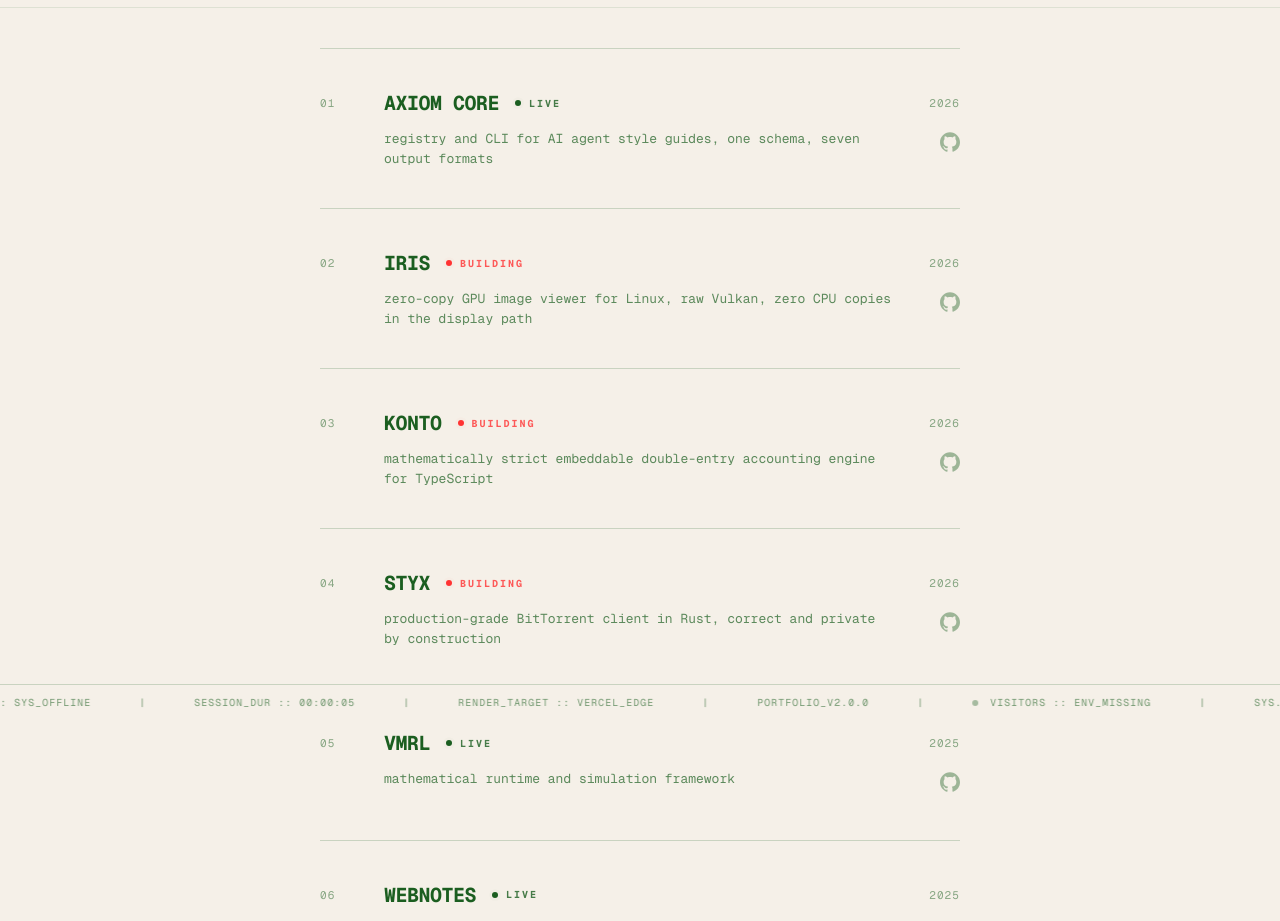
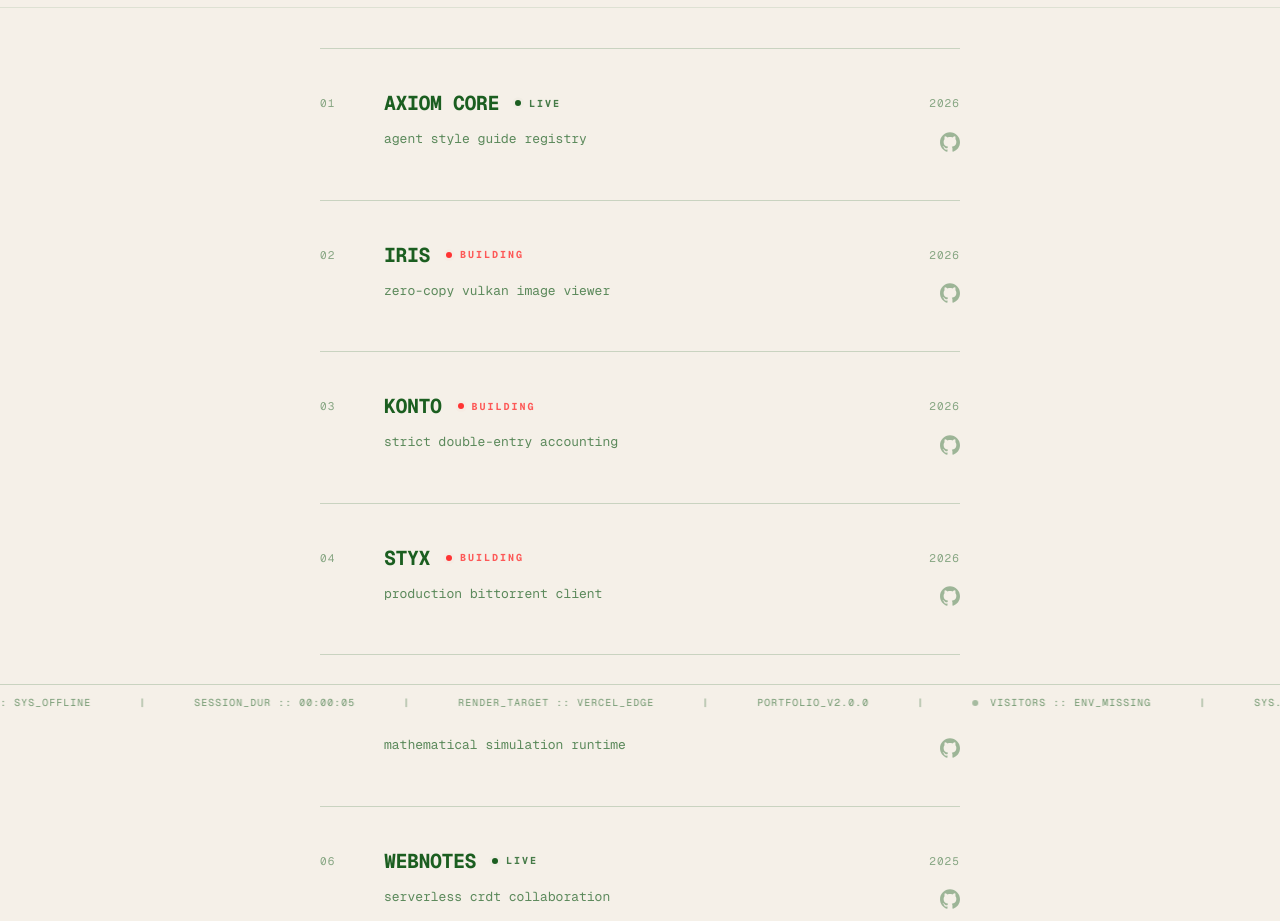
Before and after one commit to aetosdios27/new-portfolio, a Next.js app: page /projects in a window 1280 px wide. Shown: the part 80-1001 px from the top of the page. Built offline with nearby package versions, Linux system fonts and the light colour scheme; no server answers.

Commit message:
style: Concise project taglines
- Stripped out verbose project descriptions in favor of ultra-concise, brutalist 3-4 word punchlines.
- Applied across both the FlightBoard marquee ticker and the All Projects list view to maximize scannability and impact.

```diff
--- a/src/app/projects/page.tsx
+++ b/src/app/projects/page.tsx
@@ -28,12 +28,12 @@ export default function ProjectsPage() {
 
   const getProjectSummary = (slug: string) => {
     const summaries: Record<string, string> = {
-      "webnotes": "local-first collaborative notes app with stateless CRDT sync on serverless functions",
-      "konto": "mathematically strict embeddable double-entry accounting engine for TypeScript",
-      "styx": "production-grade BitTorrent client in Rust, correct and private by construction",
-      "iris": "zero-copy GPU image viewer for Linux, raw Vulkan, zero CPU copies in the display path",
-      "axiom-core": "registry and CLI for AI agent style guides, one schema, seven output formats",
-      "vmrl": "mathematical runtime and simulation framework"
+      "webnotes": "serverless crdt collaboration",
+      "konto": "strict double-entry accounting",
+      "styx": "production bittorrent client",
+      "iris": "zero-copy vulkan image viewer",
+      "axiom-core": "agent style guide registry",
+      "vmrl": "mathematical simulation runtime"
     };
     return summaries[slug] || "SYSTEM OF RECORD // BRUTALIST ARCHITECTURE";
   };
--- a/src/components/FlightBoard.tsx
+++ b/src/components/FlightBoard.tsx
@@ -31,11 +31,12 @@ const getHeroImage = (slug: string) => {
 
 const getProjectSummary = (slug: string) => {
   const summaries: Record<string, string> = {
-    "webnotes": "local-first collaborative notes app with stateless CRDT sync on serverless functions, 120k+ views at launch",
-    "konto": "mathematically strict embeddable double-entry accounting engine for TypeScript, PostgreSQL-native",
-    "styx": "production-grade BitTorrent client in Rust, correct and private by construction",
-    "iris": "zero-copy GPU image viewer for Linux, raw Vulkan, zero CPU copies in the display path",
-    "axiom-core": "registry and CLI for AI agent style guides, one schema, seven output formats"
+    "webnotes": "serverless crdt collaboration",
+    "konto": "strict double-entry accounting",
+    "styx": "production bittorrent client",
+    "iris": "zero-copy vulkan image viewer",
+    "axiom-core": "agent style guide registry",
+    "vmrl": "mathematical simulation runtime"
   };
   return summaries[slug] || "SYSTEM OF RECORD // BRUTALIST ARCHITECTURE";
 };
```
